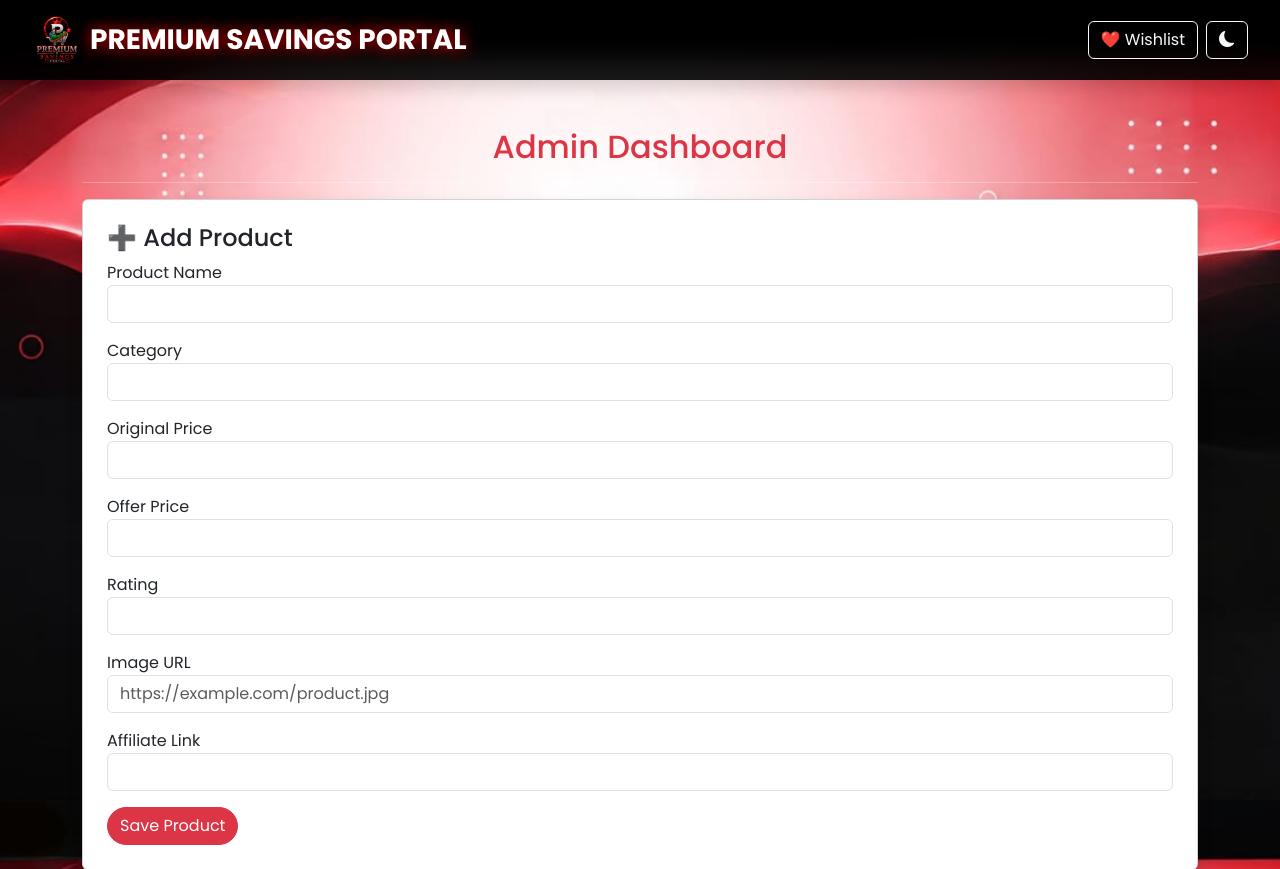
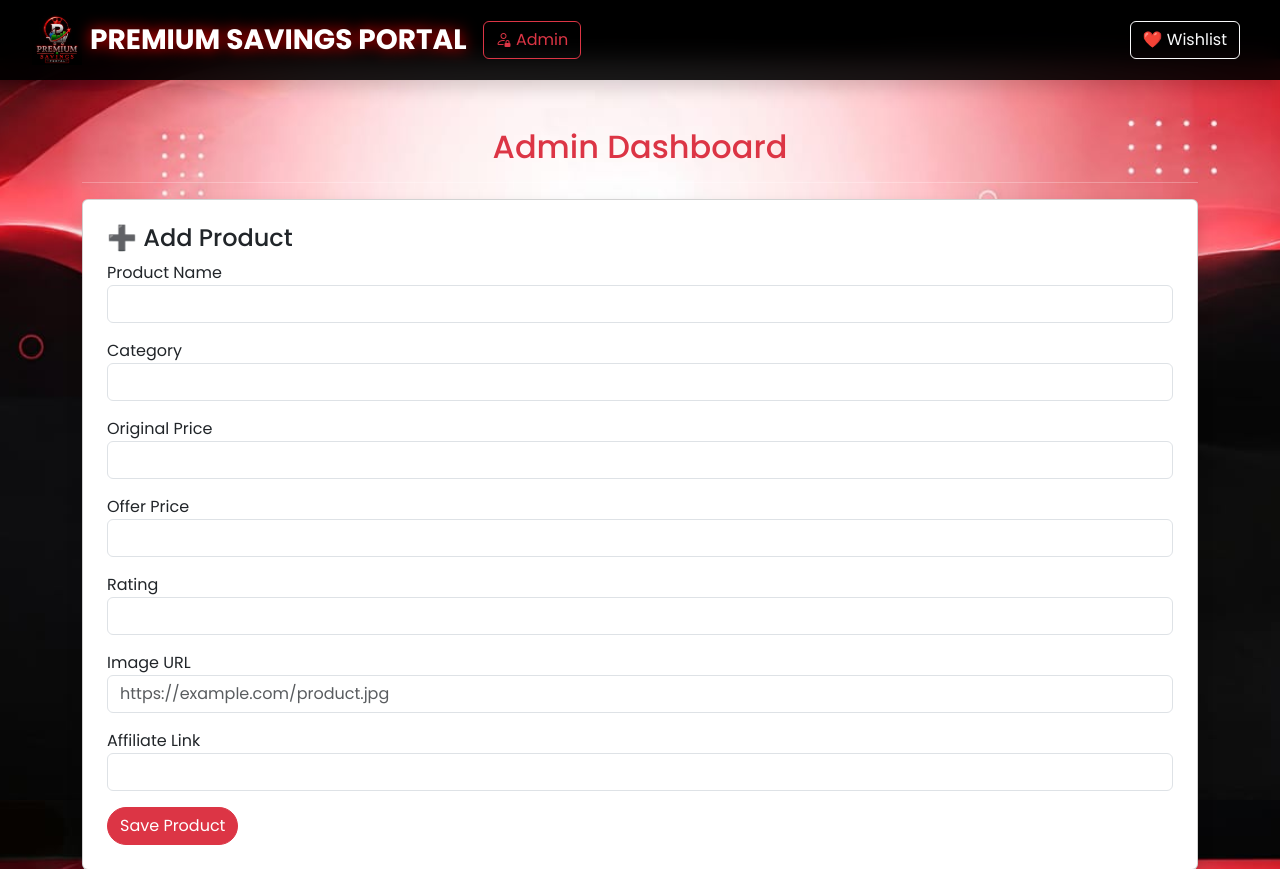
Before and after one commit to arshadabscaids-bot/premium_savings_portal, a Flask app: page /dashboard in a window 1280 px wide. Shown: the top 869 px of the page. Run offline with Flask 3, Linux system fonts and the light colour scheme.

Commit message:
Update layout.html

```diff
--- a/templates/layout.html
+++ b/templates/layout.html
@@ -48,6 +48,10 @@
 
         </a>
 
+        <a href="/admin" class="btn btn-outline-danger me-2">
+    <i class="bi bi-person-lock"></i> Admin
+</a>
+
 <!-- Right Side Buttons -->
     <div class="d-flex align-items-center ms-auto">
 
@@ -58,17 +62,6 @@
        ❤️ Wishlist
 
         </a>
-
-        <!-- Dark Mode -->
-
-        <button class="btn btn-outline-light"
-                onclick="toggleDarkMode()">
-
-            <i class="bi bi-moon-fill"></i>
-
-        </button>
-
-    </div>
 
 </nav>
 
```
